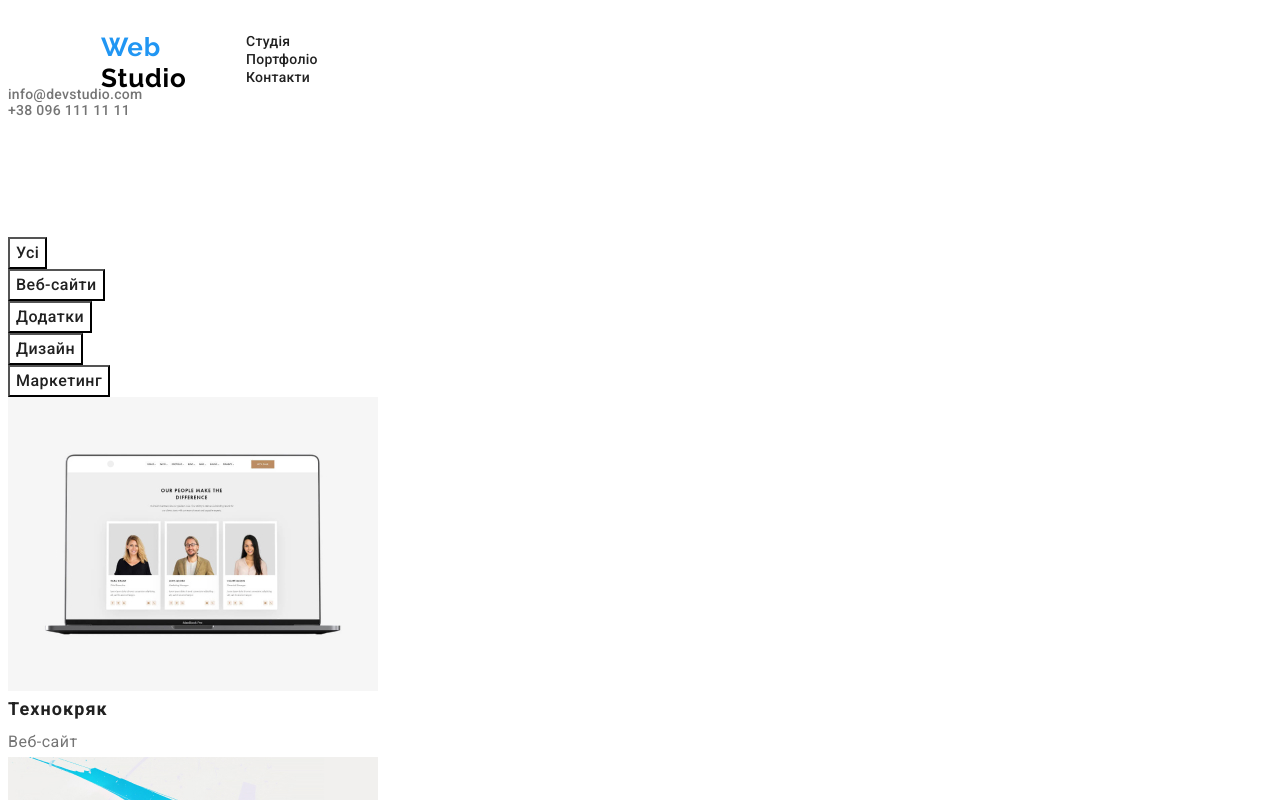
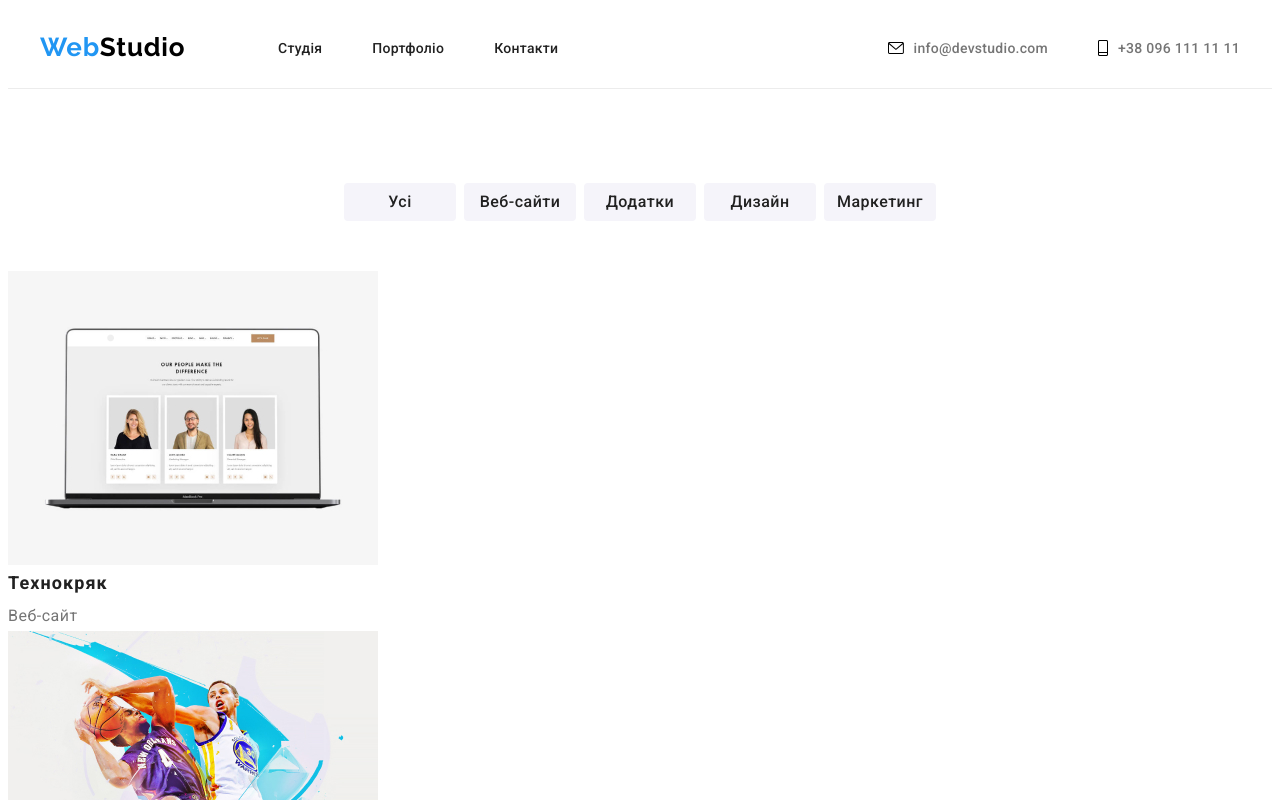
Before and after one commit to Anastasiya1301/WebStudio, a plain HTML site: page portfolio.html in a window 1280 px wide. Shown: the top 800 px of the page. Drawn offline with Linux system fonts and the light colour scheme.

Commit message:
portfolio

```diff
--- a/css/style.css
+++ b/css/style.css
@@ -292,6 +292,19 @@ margin-top: 10px;
     fill: var(--svgcolorsicons);
 }
 /*Portfolio*/
+.header-portfolio{
+    border-bottom: 1px solid #ececec;
+}
+.button-list{
+    display: flex;
+    justify-content: center;
+    column-gap: 8px;
+    margin-bottom: 50px;
+}
+/* .buttons-item:hover{
+    background-color: var(--mainLinkColor);
+    color: var(--mainBackgroundFooter);
+} */
 .buttons{
     font-family: var(--font-family);
     font-weight: 500;
@@ -299,9 +312,14 @@ font-size: 16px;
     line-height: 162%;
     letter-spacing: 0.03em;
     text-align: center;
-background-color:var(--mainBackgroundFooter);
+    background-color:var(--mainBackgroundColor2);
     color:var(--mainTextColor);
+    border: none;
+    width: 112px; ;
+    height: 38px;
+    border-radius: 4px;
 }
+
 .offers-title{
     font-family: var(--font-family);
 font-weight: 700;
--- a/portfolio.html
+++ b/portfolio.html
@@ -9,32 +9,46 @@
     <title>WebStudio2</title>
 </head>
 <body>
-    <header class="header">
+    <header class="header header-portfolio">
+      <div class="container header-position">
+        <a href="" class="nav-logotype">
+          <span class="logo-text">Web</span
+          ><span class="logo-text logo-header">Studio</span>
+        </a>
         <nav class="nav">
-                <a href="/" class="nav-logotype">
-                    <span class="logo-text">Web</span>
-                    <span class="logo-text logo-header">Studio</span>
-                </a>
-                <ul class="menu">
+          <ul class="menu-contacts">
             <li class="menu-item">
-                        <a href="./index.html" class="menu-link">Студія</a>
+              <a href="./index.html" class="menu-link link1">Студія</a>
             </li>
             <li class="menu-item">
-                        <a href="./portfolio.html" class="menu-link">Портфоліо</a>
+              <a href="./portfolio.html" class="menu-link link1">Портфоліо</a>
             </li>
             <li class="menu-item">
-                        <a href="#" class="menu-link">Контакти</a>
+              <a href="" class="menu-link link1">Контакти</a>
             </li>
           </ul>
         </nav>
-            <ul class="header-contacts">
+        <ul class="contacts-list">
           <li class="contacts-item">
-                <a href="mailto:info@devstudio.com" class="contacts-link">info@devstudio.com</a>
+            <a href="mailto:info@devstudio.com" class="contacts-link">
+              <svg width="16" height="12">
+                <use
+                  xlink:href="./icons/symbol-defs.svg#icon-emaillogo"
+                ></use></svg
+              >info@devstudio.com</a
+            >
           </li>
           <li class="contacts-item">
-                <a href="tel:+380961111111" class="contacts-link">+38 096 111 11 11</a>
+            <a href="tel:+380961111111" class="contacts-link">
+              <svg width="10" height="16">
+                <use
+                  xlink:href="./icons/symbol-defs.svg#icon-phonelogo"
+                ></use></svg
+              >+38 096 111 11 11</a
+            >
           </li>
         </ul>
+      </div>
     </header>
     <main class="main">
         <section class="section">
@@ -106,22 +120,29 @@
              </section>
     </main>
     <footer class="footer">
-        <a href="/" class="footer-link">
-            <span class="logo-text">Web</span><span class="logo-text logo-footer">Studio</span>
+      <div class="container">
+        <a href="/" class="footer-link foot-logo">
+          <span class="logo-text">Web</span
+          ><span class="logo-text logo-footer">Studio</span>
         </a>
         <address class="address">
           <ul class="address-list">
-                <li class="address-item">
+            <li class="address-item lifoot2">
               <span class="address-post">м. Київ, пр-т Лесі Українки, 26</span>
             </li>
-                <li class="address-item">
-                    <a href="mailto:info@example.com" class="address-email">info@example.com</a>
+            <li class="address-item lifoot3">
+              <a href="mailto:info@devstudio.com" class="address-email"
+                >info@devstudio.com</a
+              >
             </li>
-                <li class="address-item">
-                    <a href="tel:+380961111111" class="address-phone">+38 096 111 11 11</a>
+            <li class="address-item lifoot4">
+              <a href="tel:+380961111111" class="address-phone"
+                >+38 096 111 11 11</a
+              >
             </li>
           </ul>
         </address>
+      </div>
     </footer>
 </body>
 </html>
```
Lines whose indentation alone changed are shown as unchanged.
